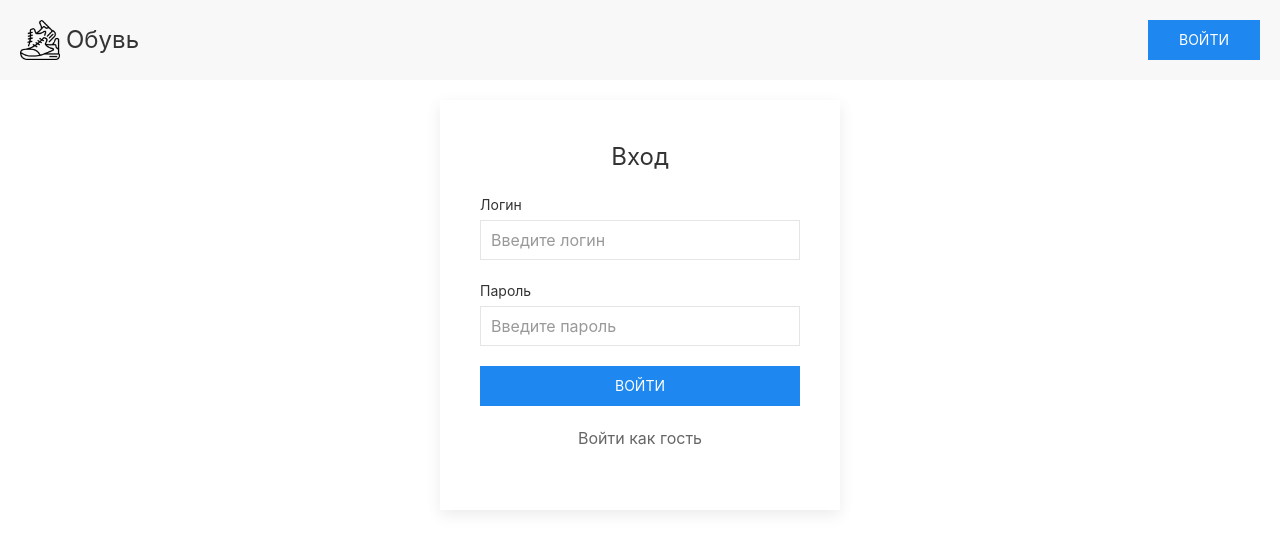
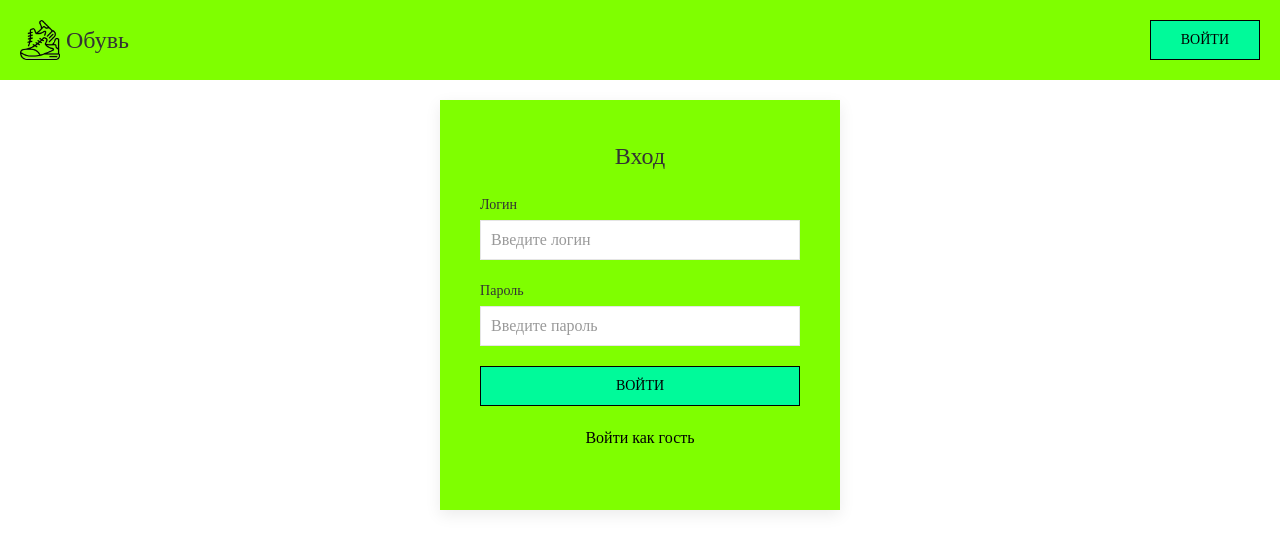
Before and after one commit to fake-stmz/dem-exam-practice, a Django app: page /login/ in a window 1280 px wide. Shown: the top 551 px of the page. Run offline with Django 4.2, Linux system fonts and the light colour scheme; some libraries are stand-ins or nearby versions.

Commit message:
Color requirements

```diff
--- a/dem_exam_practice/dem_exam_practice/settings.py
+++ b/dem_exam_practice/dem_exam_practice/settings.py
@@ -81,7 +81,7 @@ DATABASES = {
         'HOST': 'localhost',
         'PORT': 5432,
         'USER': 'postgres',
-        'PASSWORD': ''
+        'PASSWORD': '123'
     }
 }
 
--- a/dem_exam_practice/shoes_market/templates/base.html
+++ b/dem_exam_practice/shoes_market/templates/base.html
@@ -10,11 +10,11 @@
     <script src="https://cdn.jsdelivr.net/npm/uikit@3.25.6/dist/js/uikit-icons.min.js"></script>
     <link rel="icon" type="image/png" href="{% static 'favicon.ico' %}"/>
 </head>
-<body>
+<body style="font-family: Times New Roman;">
     <header>
-        <nav class="uk-navbar-container uk-navbar" uk-navbar>
+        <nav class="uk-navbar-container uk-navbar" uk-navbar style="background-color: #7FFF00;">
             <div class="uk-navbar-left uk-margin-left">
-                <a href="/" class="uk-navbar-item uk-logo">
+                <a href="/" class="uk-navbar-item uk-logo" style="font-family: Times New Roman;">
                     <img src="{% static 'icon.png' %}" alt="logo" width="40" height="40"> Обувь
                 </a>
             </div>
@@ -27,9 +27,11 @@
                 {% endif %}
                 <div class="uk-navbar-item">
                     {% if user.is_authenticated %}
-                    <a class="uk-button uk-button-primary" href="{% url 'logout' %}">Выйти</a>
+                    <a class="uk-button uk-button-primary" href="{% url 'logout' %}" style="font-family: Times New Roman;
+                    background-color: #00FA9A; color: black; border: 1px solid black;">Выйти</a>
                     {% else %}
-                    <a class="uk-button uk-button-primary uk-margin" href="{% url 'login' %}">Войти</a>
+                    <a class="uk-button uk-button-primary uk-margin" href="{% url 'login' %}" style="font-family: Times New Roman;
+                    background-color: #00FA9A; color: black; border: 1px solid black;">Войти</a>
                     {% endif %}
                 </div>
             </div>
--- a/dem_exam_practice/shoes_market/templates/login.html
+++ b/dem_exam_practice/shoes_market/templates/login.html
@@ -4,8 +4,8 @@
 
 {% block content %}
 <div class="uk-container uk-margin-top">
-    <div class="uk-card uk-card-default uk-card-body uk-width-1-3 uk-align-center">
-        <h3 class="uk-card-title uk-margin-bottom uk-text-center">Вход</h3>
+    <div class="uk-card uk-card-default uk-card-body uk-width-1-3 uk-align-center" style="background-color: #7FFF00;">
+        <h3 class="uk-card-title uk-margin-bottom uk-text-center" style="font-family: Times New Roman;">Вход</h3>
         <form class="uk-form-stacked" method="post">
             {% csrf_token %}
             <div class="uk-margin">
@@ -25,8 +25,9 @@
                 <p>{{ error }}</p>
             </div>
             {% endif %}
-            <button class="uk-button uk-button-primary uk-width-1-1" type="submit">Войти</button>
-            <p class="uk-text-center"><a class="uk-link-text" href="/">Войти как гость</a></p>
+            <button class="uk-button uk-button-primary uk-width-1-1" type="submit" style="background-color: #00FA9A;
+            color: black; border: 1px solid black;">Войти</button>
+            <p class="uk-text-center"><a class="uk-link-text" href="/" style="color: black;">Войти как гость</a></p>
         </form>
     </div>
 </div>
```
Also changed, not shown: dem_exam_practice/shoes_market/templates/index.html (+4 -4 lines), 1 other file.
